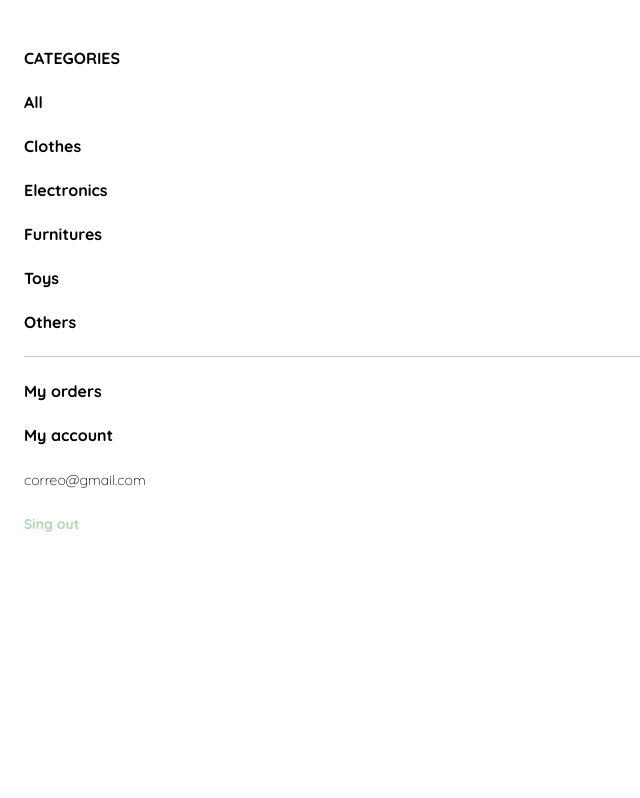
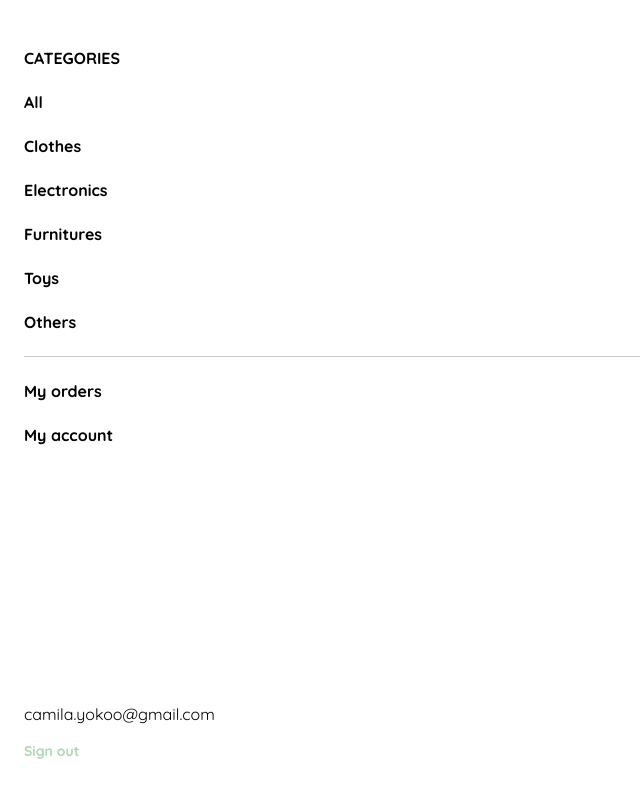
Before and after one commit to FibonacciDesign/proyectoFront-Sale, a plain HTML site: page menuMobile.html in a window 1280 px wide. Shown: the whole page, without its empty margins (0-640 px from the left). Drawn offline with Linux system fonts and the light colour scheme.

Commit message:
se cambia un ul por div y se usa flex para bajar contenido

```diff
--- a/menuMobile.html
+++ b/menuMobile.html
@@ -29,6 +29,8 @@
         }
         .mobile-menu{
             padding: 24px;
+            display: flex;
+            display: list-item;
         }
         .mobile-menu a{
             text-decoration: none;
@@ -54,6 +56,12 @@
         .sign-out{
             font-size: var(--sm);
             color: var(--hospital-green) !important;
+        }
+        .user-info{
+
+          position: absolute;
+            bottom: 20px;
+            padding-bottom: 20px;
         }
 
     </style>
@@ -92,14 +100,10 @@
                 <a href="/">My account</a>
             </li>
         </ul>
-        <ul>
-            <li>
-                <a href="/" class="email">correo@gmail.com</a>
-            </li>
-            <li>
-                <a href="/" class="sign-out">Sing out</a>
-            </li>
-        </ul>
+    </div>
+    <div class="mobile-menu user-info">
+        <p>camila.yokoo@gmail.com</p>
+        <a href="#" class="sign-out">Sign out</a>
     </div>
 </body>
 
```
